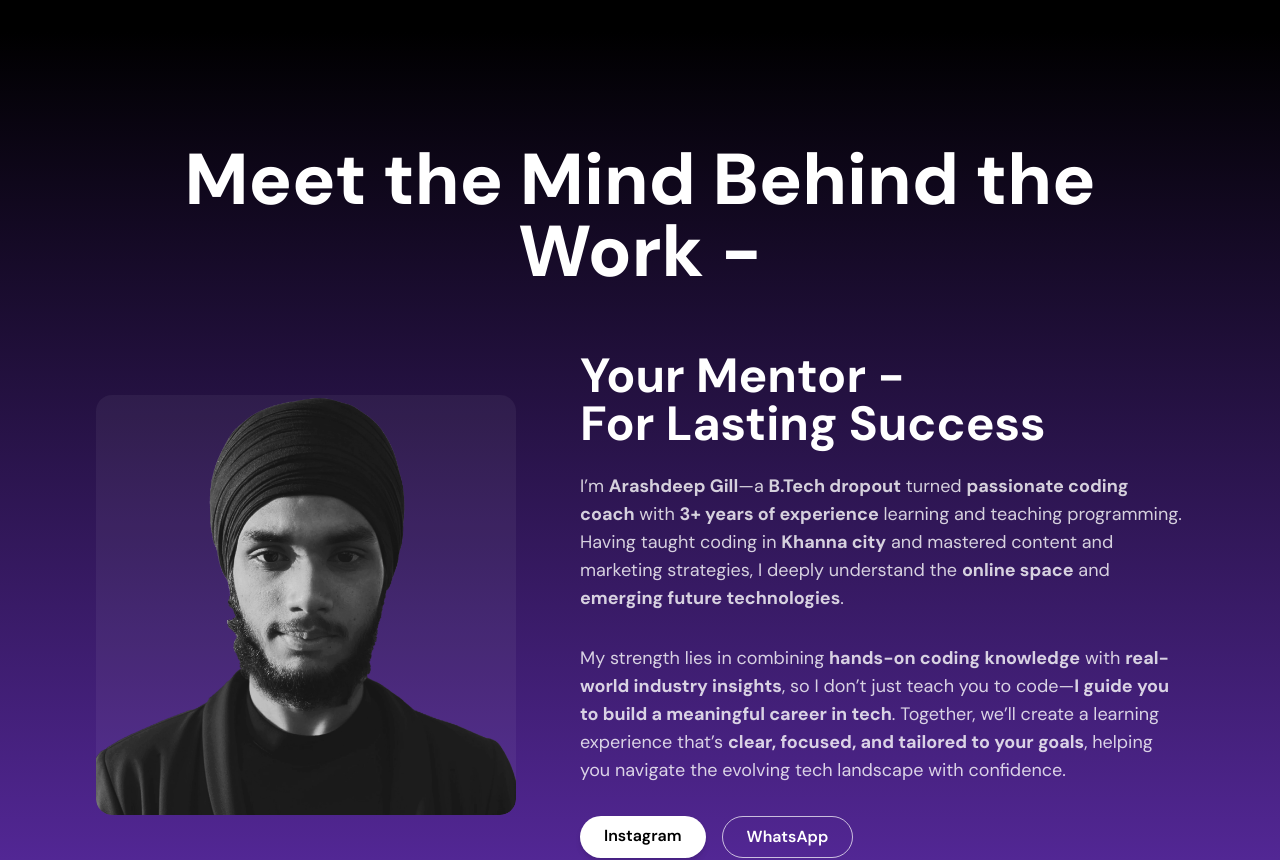
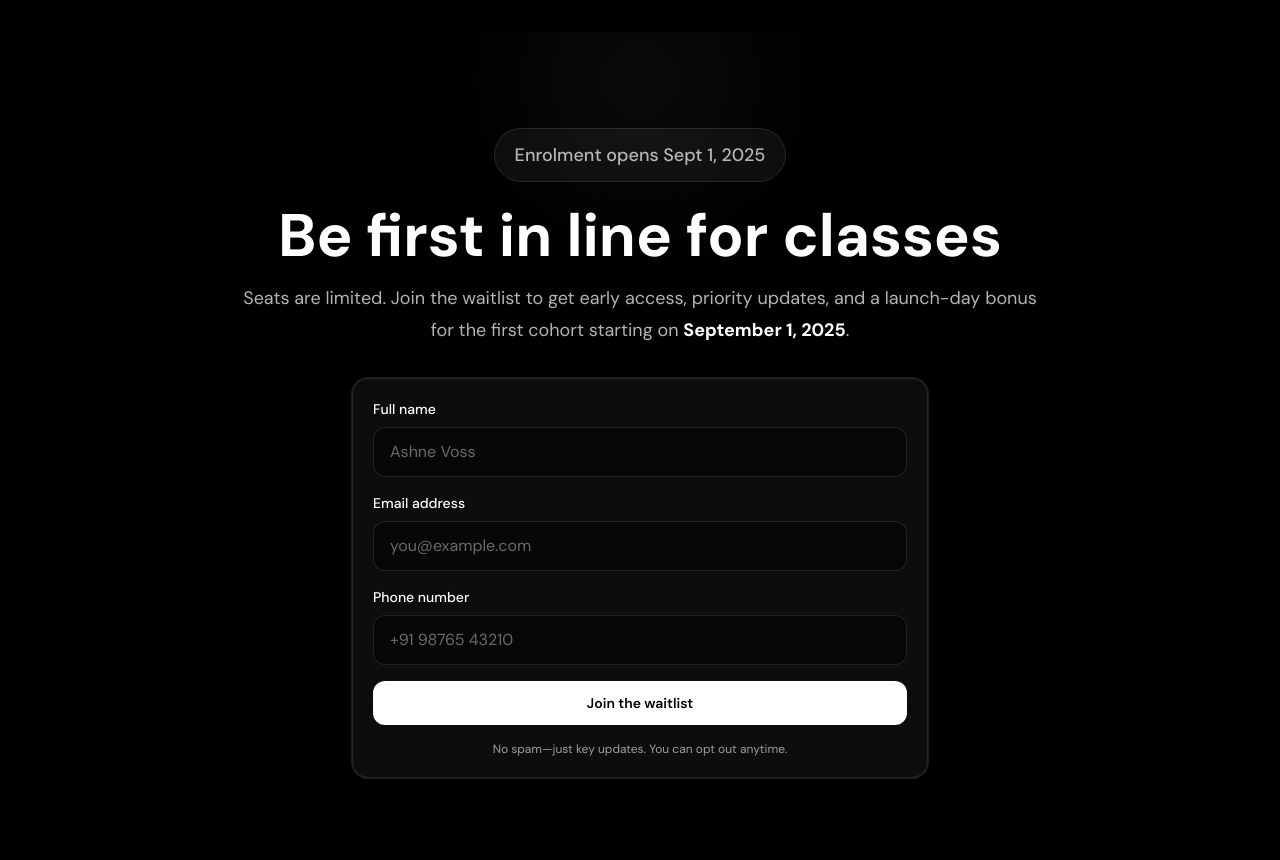
Before and after one commit to ashnevoss/Codeverse-Landing-Page, a Next.js app: page / in a window 1280 px wide. Shown: the part 2040-2900 px from the top of the page. Built offline with nearby package versions, Linux system fonts and the light colour scheme.

Commit message:
waitlist added

```diff
--- /dev/null
+++ b/src/app/api/waitlist/route.tsx
@@ -0,0 +1,31 @@
+import { NextRequest, NextResponse } from "next/server";
+
+export async function POST(req: NextRequest) {
+  try {
+    const data = await req.json();
+
+    // Send data to Google Script
+    const response = await fetch(
+      "https://script.google.com/macros/s/AKfycbwgHo421g-LHPtr92F23Vffw_5mb98qUSIZF2zOdYSatd6NJcWYgd9luJJPT6jtICRH/exec",
+      {
+        method: "POST",
+        headers: { "Content-Type": "application/json" },
+        body: JSON.stringify(data),
+      }
+    );
+
+    if (!response.ok) {
+      return NextResponse.json(
+        { result: "error", error: "Failed to submit to Google Sheets" },
+        { status: 500 }
+      );
+    }
+
+    return NextResponse.json({ result: "success" });
+  } catch (err: any) {
+    return NextResponse.json(
+      { result: "error", error: err.message },
+      { status: 500 }
+    );
+  }
+}
--- a/src/app/page.tsx
+++ b/src/app/page.tsx
@@ -6,6 +6,7 @@ import { Features } from "@/sections/Features";
 import { ProductShowcase } from "@/sections/ProductShowcase";
 import { FAQs } from "@/sections/FAQs";
 import CallToAction from "@/sections/CallToAction"; // ✅ no curly braces
+import WaitlistSection from "@/sections/Waitlist";
 
 import { Footer } from "@/sections/Footer";
 
@@ -17,6 +18,7 @@ export default function Home() {
       <Hero />
       <LogoTicker />
       <Features />
+      <WaitlistSection />
       <ProductShowcase />
       <FAQs />
       <CallToAction />
--- a/src/sections/CallToAction.tsx
+++ b/src/sections/CallToAction.tsx
@@ -93,7 +93,7 @@ const CallToAction = () => {
   return (
     <section
       ref={sectionRef}
-      className="bg-black text-white py-20 text-center overflow-hidden"
+      className="bg-black text-white py-32 text-center overflow-hidden"
     >
       <div className="container max-w-xl mx-auto relative">
         <motion.div style={{ translateY }}>
--- /dev/null
+++ b/src/sections/Waitlist.tsx
@@ -0,0 +1,167 @@
+"use client";
+
+import { useRef, useEffect, useCallback, useState } from "react";
+import { motion, useMotionValue, useMotionTemplate } from "framer-motion";
+
+export default function WaitlistSection() {
+  const [loading, setLoading] = useState(false);
+  const formRef = useRef<HTMLDivElement>(null);
+  const offsetX = useMotionValue(-100);
+  const offsetY = useMotionValue(-100);
+  const maskImage = useMotionTemplate`radial-gradient(120px 120px at ${offsetX}px ${offsetY}px, black, transparent)`;
+
+  const updateMousePosition = useCallback(
+    (e: MouseEvent) => {
+      if (!formRef.current) return;
+      const rect = formRef.current.getBoundingClientRect();
+      offsetX.set(e.clientX - rect.left);
+      offsetY.set(e.clientY - rect.top);
+    },
+    [offsetX, offsetY]
+  );
+
+  useEffect(() => {
+    const el = formRef.current;
+    if (!el) return;
+    el.addEventListener("mousemove", updateMousePosition);
+    return () => el.removeEventListener("mousemove", updateMousePosition);
+  }, [updateMousePosition]);
+
+  const handleSubmit = async (e: { preventDefault: () => void; currentTarget: any }) => {
+    e.preventDefault();
+    const form = e.currentTarget;
+    const data = {
+      name: form.name.value.trim(),
+      email: form.email.value.trim(),
+      phone: form.phone.value.trim(),
+    };
+
+    if (!data.name || !data.email || !data.phone) {
+      alert("Please fill out all fields.");
+      return;
+    }
+
+    setLoading(true);
+    try {
+      const response = await fetch("/api/waitlist", {
+        method: "POST",
+        headers: { "Content-Type": "application/json" },
+        body: JSON.stringify(data),
+      });
+
+      const result = await response.json();
+
+      if (result.result === "success") {
+        form.reset();
+        alert("You're on the list! We'll be in touch soon.");
+      } else {
+        alert("Something went wrong: " + (result.error || "Unknown error"));
+      }
+    } catch (err) {
+      console.error(err);
+      alert("Something went wrong. Please try again.");
+    } finally {
+      setLoading(false);
+    }
+  };
+
+  return (
+    <section className="relative isolate w-full overflow-hidden bg-black py-16 sm:py-24">
+      {/* Background Glow */}
+      <div
+        className="pointer-events-none absolute -top-24 left-1/2 h-72 w-72 -translate-x-1/2 rounded-full blur-3xl"
+        style={{
+          background: "radial-gradient(closest-side, rgba(255,255,255,0.08), transparent)",
+        }}
+      />
+
+      <div className="mx-auto max-w-5xl px-6">
+        <div className="mb-8 flex flex-col items-center text-center">
+          <span className="inline-flex items-center justify-center rounded-full border border-white/10 bg-white/5 px-5 py-3 text-base font-medium text-white/70 sm:text-lg">
+            Enrolment opens Sept 1, 2025
+          </span>
+
+          <h2 className="mt-6 text-center font-bold text-white leading-tight text-5xl md:text-6xl max-w-full sm:max-w-[900px] mx-auto">
+            Be first in line for classes
+          </h2>
+
+          <p className="mt-4 text-lg leading-8 text-white/70 max-w-prose">
+            Seats are limited. Join the waitlist to get early access, priority updates, and a launch-day bonus for the first cohort starting on{" "}
+            <strong className="text-white">September 1, 2025</strong>.
+          </p>
+        </div>
+
+        <div className="mx-auto max-w-xl">
+          <form onSubmit={handleSubmit} className="space-y-4">
+            <div
+              ref={formRef}
+              className="relative rounded-2xl border border-white/10 bg-white/5 p-5 shadow-2xl ring-1 ring-white/10 backdrop-blur"
+            >
+              <motion.div
+                className="pointer-events-none absolute inset-0 rounded-xl border-2 border-purple-400"
+                style={{ maskImage, WebkitMaskImage: maskImage }}
+              />
+
+              <div className="space-y-4">
+                <div>
+                  <label htmlFor="name" className="block text-sm font-medium text-white">
+                    Full name
+                  </label>
+                  <input
+                    id="name"
+                    name="name"
+                    type="text"
+                    required
+                    className="mt-2 block w-full rounded-xl border border-white/10 bg-black/40 px-4 py-3 text-white placeholder-white/40 outline-none"
+                    placeholder="Ashne Voss"
+                  />
+                </div>
+
+                <div>
+                  <label htmlFor="email" className="block text-sm font-medium text-white">
+                    Email address
+                  </label>
+                  <input
+                    id="email"
+                    name="email"
+                    type="email"
+                    required
+                    className="mt-2 block w-full rounded-xl border border-white/10 bg-black/40 px-4 py-3 text-white placeholder-white/40 outline-none"
+                    placeholder="you@example.com"
+                  />
+                </div>
+
+                <div>
+                  <label htmlFor="phone" className="block text-sm font-medium text-white">
+                    Phone number
+                  </label>
+                  <input
+                    id="phone"
+                    name="phone"
+                    type="tel"
+                    pattern="[0-9\+\-\(\) ]{7,}"
+                    required
+                    className="mt-2 block w-full rounded-xl border border-white/10 bg-black/40 px-4 py-3 text-white placeholder-white/40 outline-none"
+                    placeholder="+91 98765 43210"
+                  />
+                </div>
+
+                <button
+                  type="submit"
+                  disabled={loading}
+                  className="mt-2 inline-flex w-full items-center justify-center gap-2 rounded-xl bg-white px-4 py-3 text-sm font-semibold text-black shadow-lg transition hover:opacity-90 active:scale-[.99] disabled:opacity-50"
+                >
+                  {loading ? "Submitting..." : "Join the waitlist"}
+                </button>
+
+                <p className="text-center text-xs text-white/60">
+                  No spam—just key updates. You can opt out anytime.
+                </p>
+              </div>
+            </div>
+          </form>
+        </div>
+      </div>
+    </section>
+  );
+}
```
